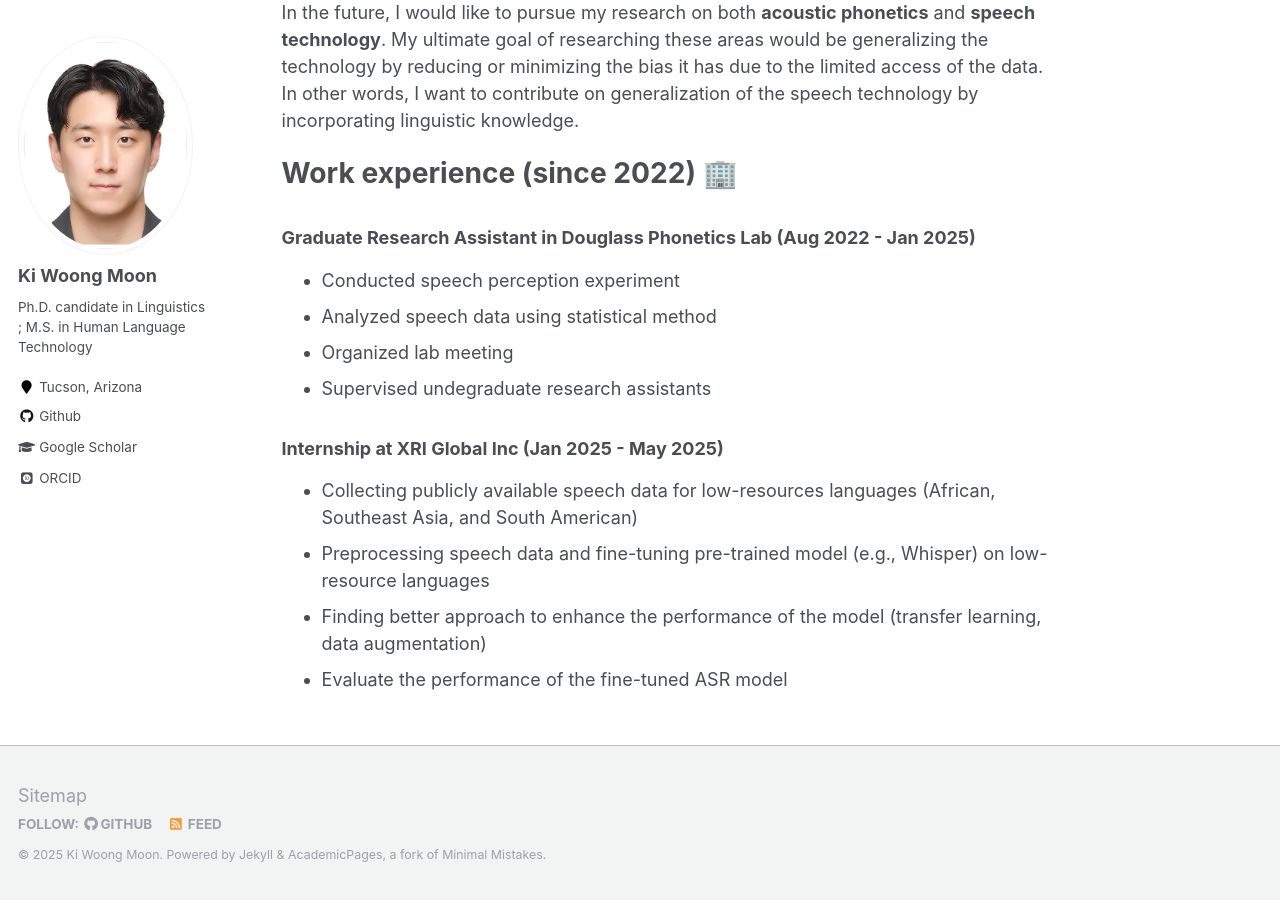
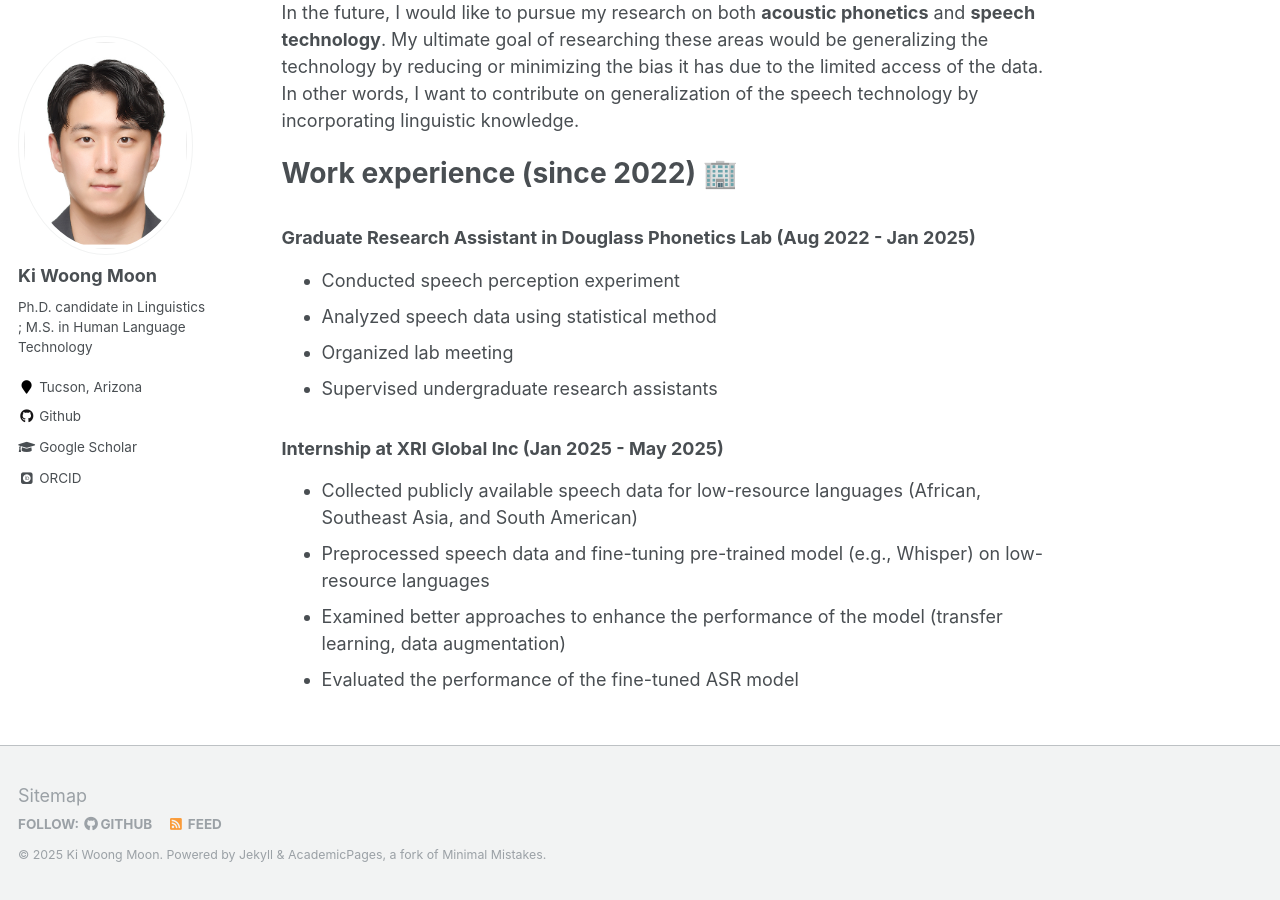
Before and after one commit to Ki-Woong95/Ki-Woong95.github.io, a Jekyll site: the page built from _pages/about.md, in a window 1280 px wide and 900 px high, scrolled down 1119 px. Built offline with Jekyll 4.4.1, drawn with Linux system fonts in a browser that asks for light colours; some web fonts are replaced.

Commit message:
revised minor errors

```diff
--- a/_pages/about.md
+++ b/_pages/about.md
@@ -40,10 +40,10 @@ Work experience (since 2022) 🏢
   * Conducted speech perception experiment
   * Analyzed speech data using statistical method
   * Organized lab meeting
-  * Supervised undegraduate research assistants
+  * Supervised undergraduate research assistants
 
 ### Internship at XRI Global Inc (Jan 2025 - May 2025)
-  * Collecting publicly available speech data for low-resources languages (African, Southeast Asia, and South American)
-  * Preprocessing speech data and fine-tuning pre-trained model (e.g., Whisper) on low-resource languages
-  * Finding better approach to enhance the performance of the model (transfer learning, data augmentation)
-  * Evaluate the performance of the fine-tuned ASR model
+  * Collected publicly available speech data for low-resource languages (African, Southeast Asia, and South American)
+  * Preprocessed speech data and fine-tuning pre-trained model (e.g., Whisper) on low-resource languages
+  * Examined better approaches to enhance the performance of the model (transfer learning, data augmentation)
+  * Evaluated the performance of the fine-tuned ASR model
```
Also changed, not shown: _portfolio/portfolio-1.md (+4 -4 lines), _portfolio/portfolio-3.md (+3 -3 lines), 1 other file.
